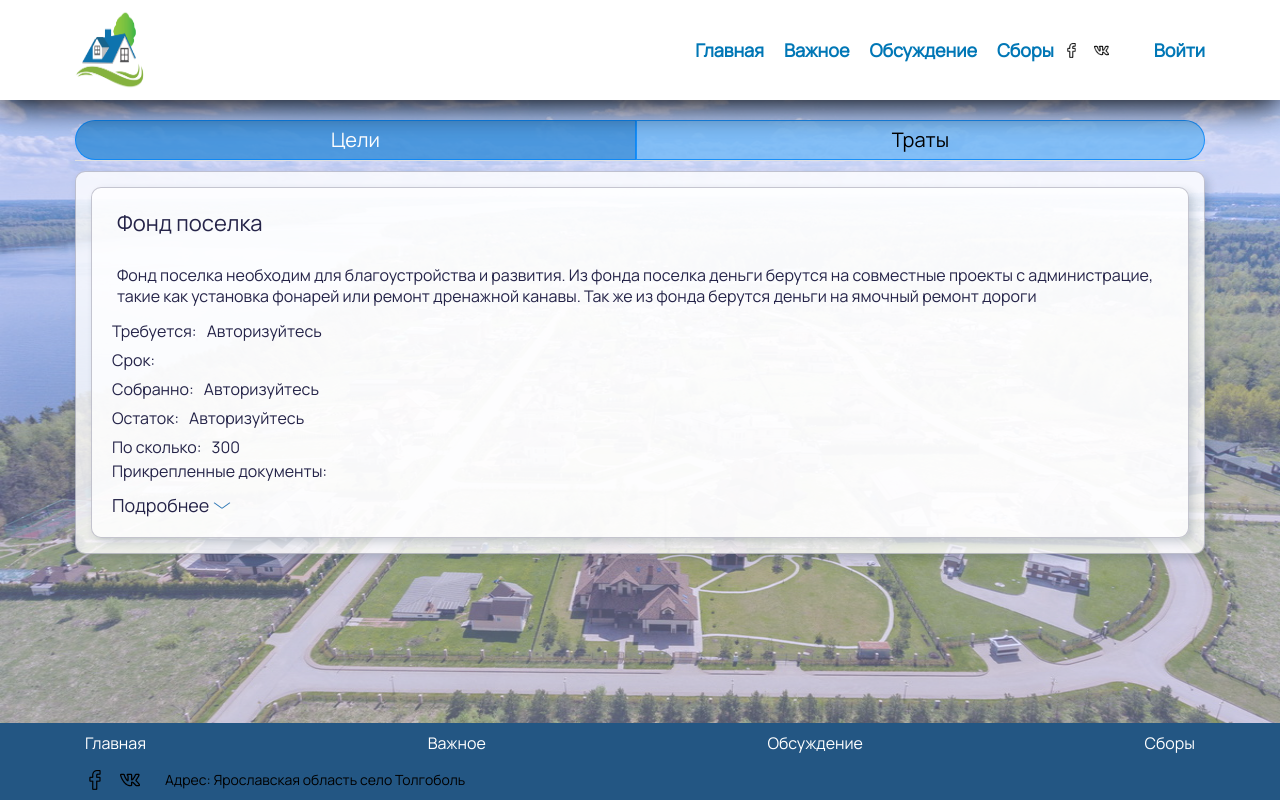
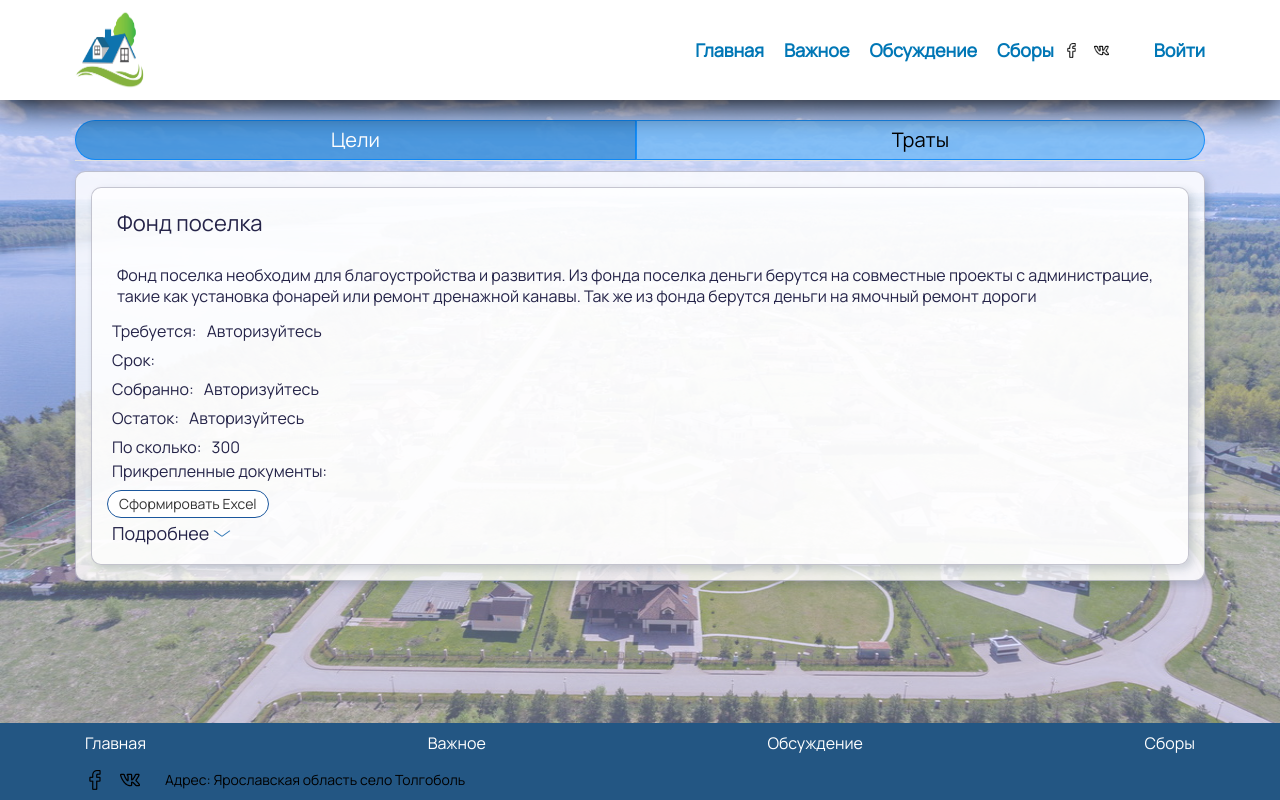
Before and after one commit to Evgen2209/tolgobol, a Django app: page /collection/ in a window 1280 px wide. Run offline with Django 4.2, Linux system fonts and the light colour scheme; data comes from the database, SQL or seed files in the repository; data that the repository does not hold is empty; some web fonts are replaced.

Commit message:
формирование экселя

```diff
--- a/TolgobolVillage/MainService/templates/MainService/collection.html
+++ b/TolgobolVillage/MainService/templates/MainService/collection.html
@@ -56,11 +56,13 @@
               <a href="{{ url }}" class="document-name collect_docements" download>{{ name }}</a>
               {% endfor %}
             </div>
+            <div title="" class="button_control button_simple create_excel" id="{{ collect.id }}" months={{ collect.on_months }}><span class="button_text">Сформировать Excel</span></div>
             <div class='collect_options'>
               <span class="filter arrows" id='filter_btn'>Подробнее</span>
               {% if user.is_authenticated %}
                 {% if user.is_fond_manager %}
-                  <div title="" class="button_control button_simple insert_collect_btn" id="{{ collect.id }}" months={{ collect.on_months }}><span class="button_text">Добавить взнос</span></div>
+                {% csrf_token %}
+                <div title="" class="button_control button_simple insert_collect_btn" id="{{ collect.id }}" months={{ collect.on_months }}><span class="button_text">Добавить взнос</span></div>
                 {% endif %}
               {% endif %}
             </div>
```
